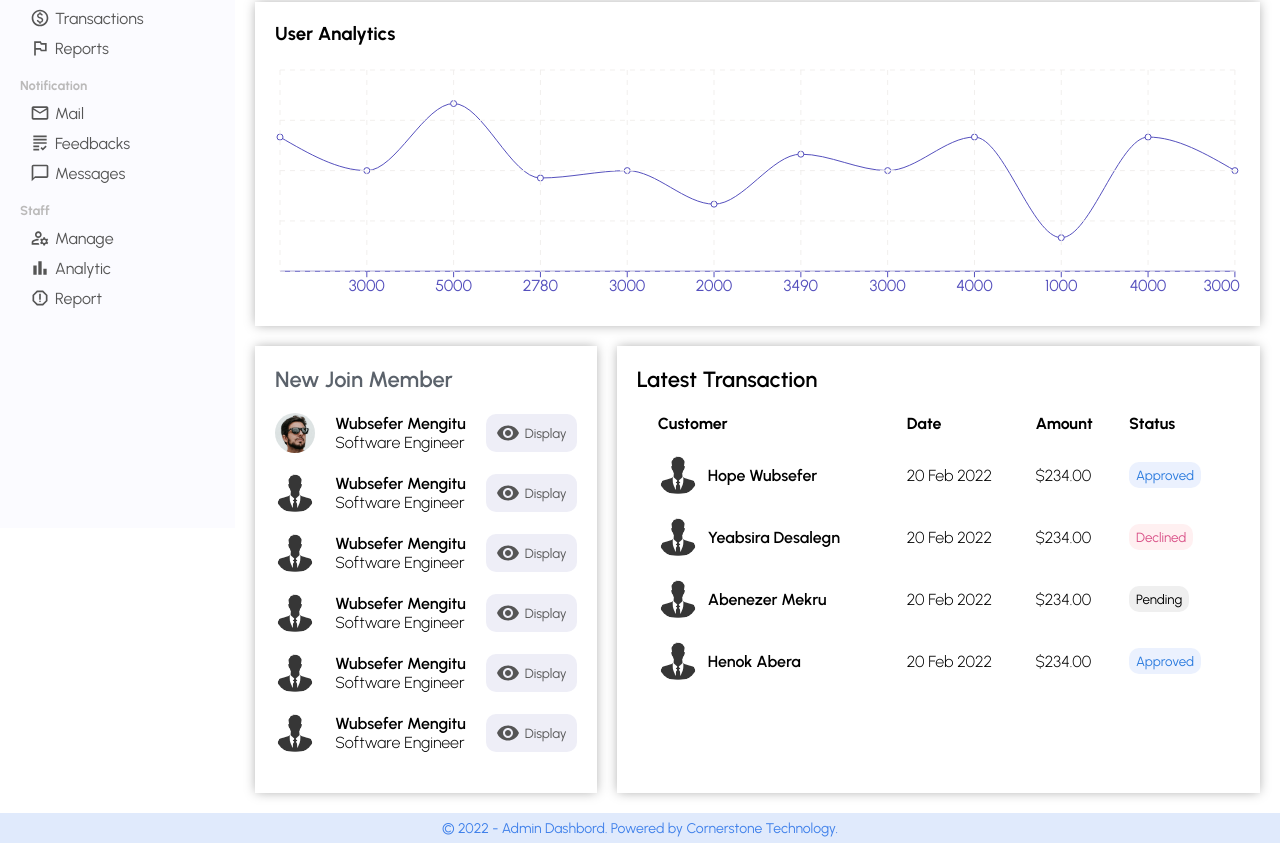
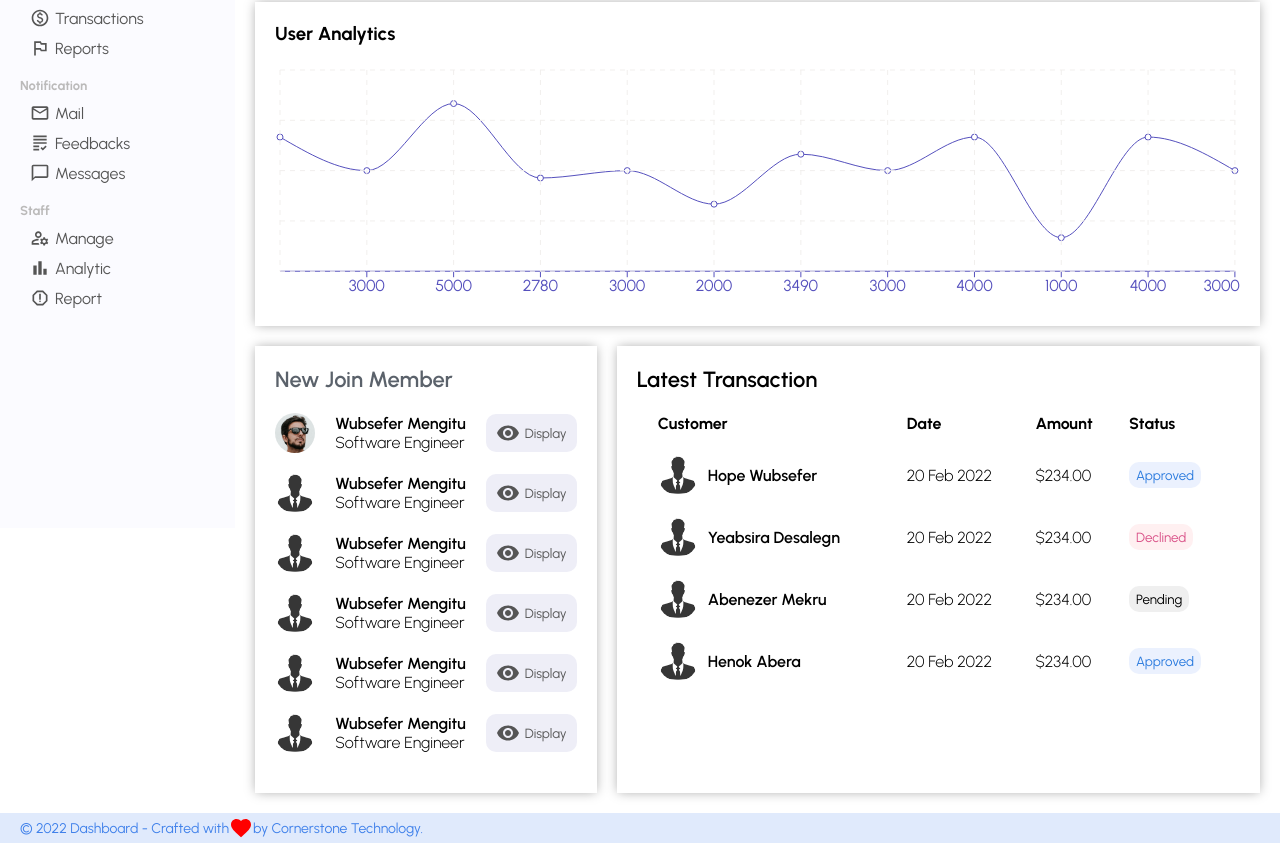
Before and after one commit to wubsefer/Dashboard, a React (Create React App) app: page / in a window 1280 px wide. Shown: the part 282-1125 px from the top of the page. Built offline with nearby package versions, Linux system fonts and the light colour scheme.

Commit message:
features added

```diff
--- a/src/components/footer/Footer.jsx
+++ b/src/components/footer/Footer.jsx
@@ -1,10 +1,11 @@
+import { Favorite } from '@mui/icons-material';
 import React from 'react'
 import './footer.css';
 
 
 const Footer = () => {
   return (
-    <div className='footer'>© 2022 - Admin Dashbord. Powered by Cornerstone Technology.</div>
+    <div className='footer'>© 2022 Dashboard - Crafted with <Favorite className='footerIcon' />  by Cornerstone Technology.</div>
   )
 }
 
--- a/src/components/footer/footer.css
+++ b/src/components/footer/footer.css
@@ -3,8 +3,14 @@
     height: 30px;
     display: flex;
     font-size: 14px;
-    justify-content: center;
+    padding-left: 20px;
+    justify-content: left;
     align-items: center;
     background-color: #e0eafc;
     color: #3F80EA;
 }
+
+.footerIcon{
+    font-size: 9px;
+    color: red;
+}
```
Also changed, not shown: src/pages/user/UserList.jsx (added), src/pages/user/userList.css (added).
